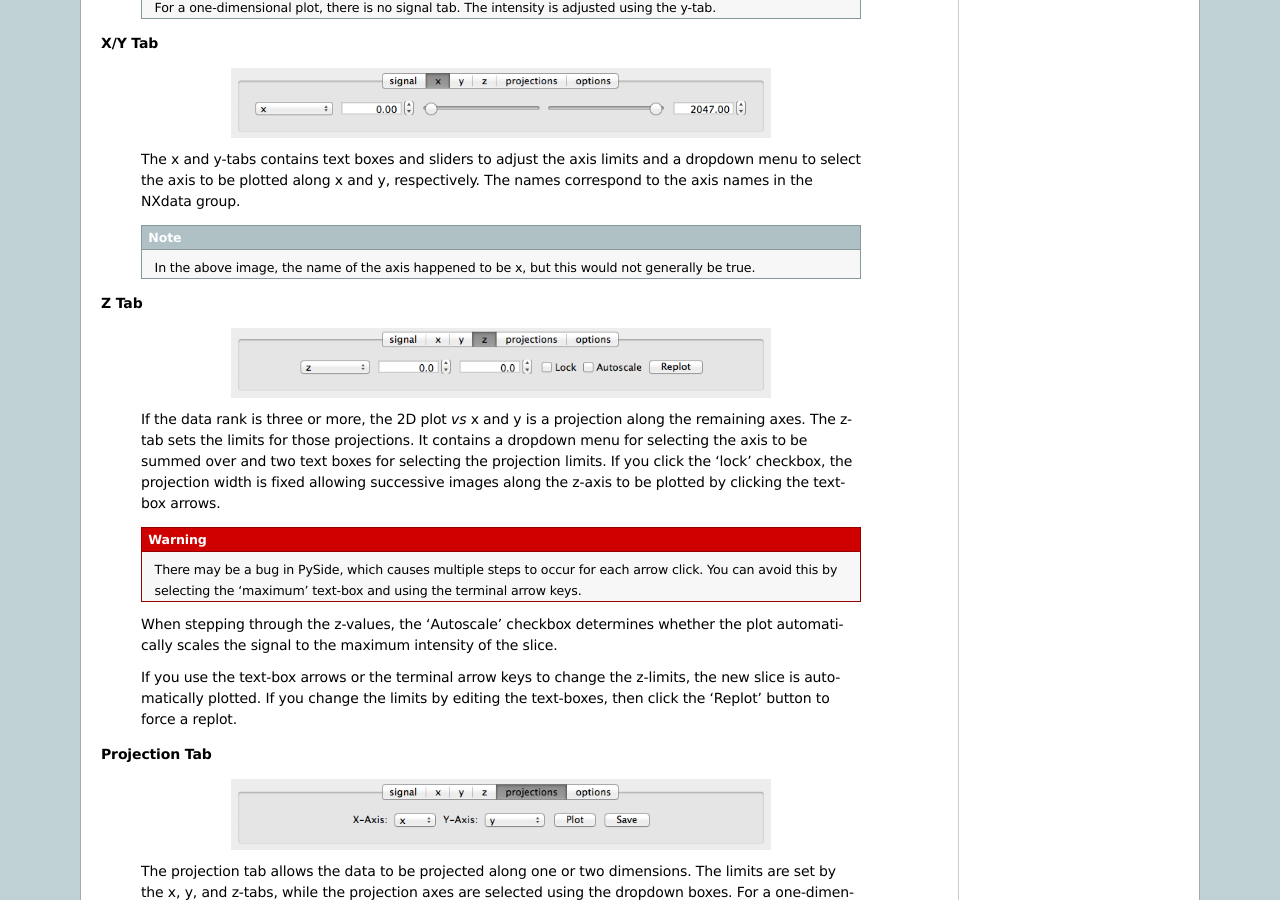
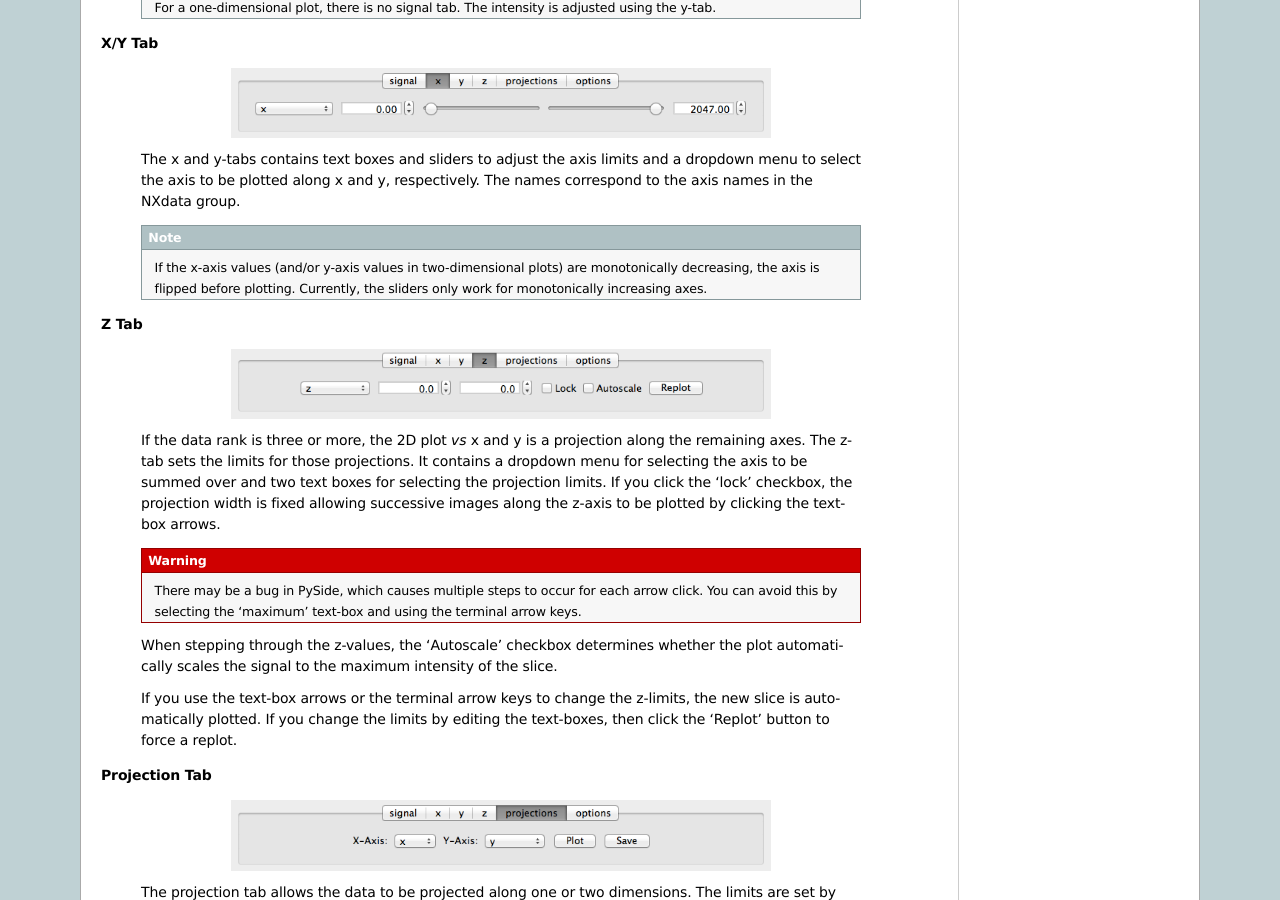
Before and after one commit to nexpy/nexpy, a Sphinx documentation site: the page built from doc/source/pythongui.rst, in a window 1280 px wide and 900 px high, scrolled down 5257 px. Built offline with Sphinx 7.4.7, drawn with Linux system fonts in a browser that asks for light colours.

Commit message:
Updated documentation

```diff
--- a/README.rst
+++ b/README.rst
@@ -54,7 +54,11 @@ which utilizes the `PyZMQ library <https://github.com/zeromq/pyzmq>`_.
 .. note:: Currently, NeXpy works with iPython v0.13, but is not compatible with
           the recently released v1.0. PyQt4 should also work instead of PySide,
           but it has not been tested. NeXpy automatically checks for which PyQt
-          variant is available (PySide or PyQt4).
+          variant is available (PySide or PyQt4) using an import module
+          developed for iPython. If you have both PyQt and PySide installed, it
+          is probably safest to use PySide by setting the environment variable,
+          QT_API, to 'pyside', or adding
+          ``os.environ.setdefault('QT_API','pyside')`` to the startup script.
 
 =================  =================================================
 Library            URL
--- a/doc/source/pythongui.rst
+++ b/doc/source/pythongui.rst
@@ -248,8 +248,10 @@ limits and parameters.
     and a dropdown menu to select the axis to be plotted along x and y,
     respectively. The names correspond to the axis names in the NXdata group.
 
-    .. note:: In the above image, the name of the axis happened to be x, but
-              this would not generally be true.
+    .. note:: If the x-axis values (and/or y-axis values in two-dimensional
+              plots) are monotonically decreasing, the axis is flipped before
+              plotting. Currently, the sliders only work for monotonically
+              increasing axes.
 
 **Z Tab**
 
```
